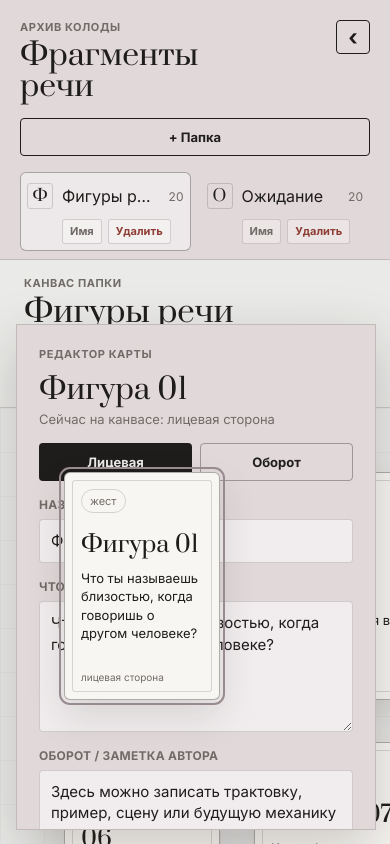
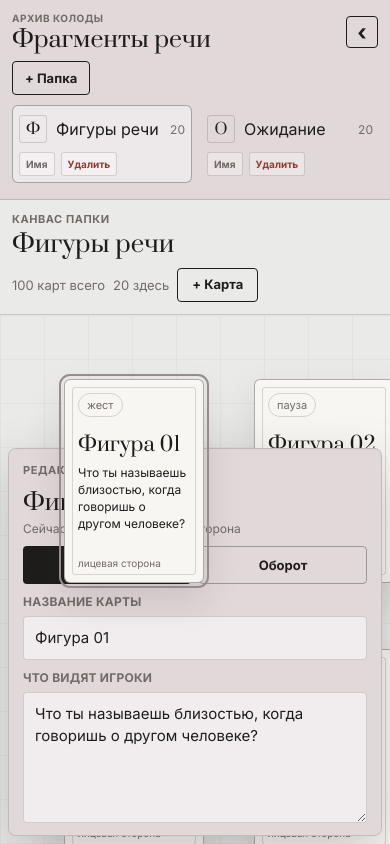
Before and after one commit to elizaoi/fragments-deck, a React (Vite) app: page / in a window 390 px wide. Built offline with nearby package versions, Linux system fonts and the light colour scheme.

Commit message:
fix: improve folder initials and mobile layout

```diff
--- a/src/App.css
+++ b/src/App.css
@@ -523,14 +523,42 @@
 @media (max-width: 640px) {
   .archive-app,
   .archive-app.sidebar-collapsed {
+    height: 100dvh;
     grid-template-columns: 1fr;
     grid-template-rows: auto minmax(0, 1fr);
   }
 
   .sidebar {
-    max-height: 260px;
+    gap: 10px;
+    max-height: 228px;
+    padding: 12px;
     border-right: none;
     border-bottom: 1px solid var(--line);
+  }
+
+  .sidebar-top {
+    align-items: center;
+  }
+
+  .brand-block h1 {
+    max-width: none;
+    font-size: 23px;
+  }
+
+  .brand-block p {
+    margin-bottom: 4px;
+    font-size: 10px;
+  }
+
+  .collapse-button {
+    flex-basis: 32px;
+    min-height: 32px;
+  }
+
+  .add-folder {
+    align-self: flex-start;
+    min-height: 34px;
+    padding: 0 12px;
   }
 
   .sidebar-collapsed .sidebar {
@@ -538,15 +566,108 @@
   }
 
   .folder-list {
-    grid-template-columns: repeat(2, minmax(0, 1fr));
+    display: flex;
+    gap: 8px;
+    overflow-x: auto;
+    padding-bottom: 4px;
+    scrollbar-width: thin;
+  }
+
+  .folder-row {
+    flex: 0 0 180px;
+    padding: 6px;
+  }
+
+  .folder-actions {
+    padding-left: 0;
+  }
+
+  .folder {
+    grid-template-columns: 28px minmax(0, 1fr) auto;
+  }
+
+  .folder-initial {
+    width: 28px;
+    height: 28px;
+    font-size: 15px;
+  }
+
+  .mini-button {
+    min-height: 24px;
+    padding: 0 6px;
+    font-size: 10px;
   }
 
   .topbar {
     align-items: flex-start;
     flex-direction: column;
+    gap: 10px;
+    padding: 12px;
+  }
+
+  .topbar h2 {
+    font-size: 24px;
   }
 
   .toolbar {
     flex-wrap: wrap;
+    gap: 8px;
+  }
+
+  .toolbar button {
+    min-height: 34px;
+  }
+
+  .board-canvas {
+    width: 1700px;
+    height: 1220px;
+  }
+
+  .deck-card {
+    width: 140px;
+    height: 204px;
+  }
+
+  .card-face {
+    gap: 9px;
+    padding: 13px;
+  }
+
+  .card-face h3 {
+    font-size: 20px;
+  }
+
+  .card-face p {
+    font-size: 12px;
+    -webkit-line-clamp: 5;
+  }
+
+  .inspector {
+    right: 8px;
+    bottom: 8px;
+    left: 8px;
+    width: auto;
+    max-height: 46dvh;
+    gap: 10px;
+    padding: 14px;
+    border-radius: 8px;
+  }
+
+  .inspector-heading h2 {
+    font-size: 23px;
+  }
+
+  .side-status,
+  .gameplay-note {
+    font-size: 12px;
+  }
+
+  .field-grid,
+  .inspector-actions {
+    grid-template-columns: 1fr;
+  }
+
+  .inspector textarea {
+    min-height: 82px;
   }
 }
--- a/src/App.tsx
+++ b/src/App.tsx
@@ -95,6 +95,10 @@ function loadArchiveState(): ArchiveState {
   } catch {
     return createInitialArchive()
   }
+}
+
+function getFolderInitial(name: string) {
+  return Array.from(name.trim())[0]?.toLocaleUpperCase('ru-RU') ?? '•'
 }
 
 function App() {
@@ -283,7 +287,7 @@ function App() {
                   type="button"
                   onClick={() => setActiveFolderId(folder.id)}
                 >
-                  <span className="folder-initial">{folder.name.slice(0, 1)}</span>
+                  <span className="folder-initial">{getFolderInitial(folder.name)}</span>
                   <span className="folder-name">{folder.name}</span>
                   <small>{cardCountByFolder[folder.id] ?? 0}</small>
                 </button>
```
